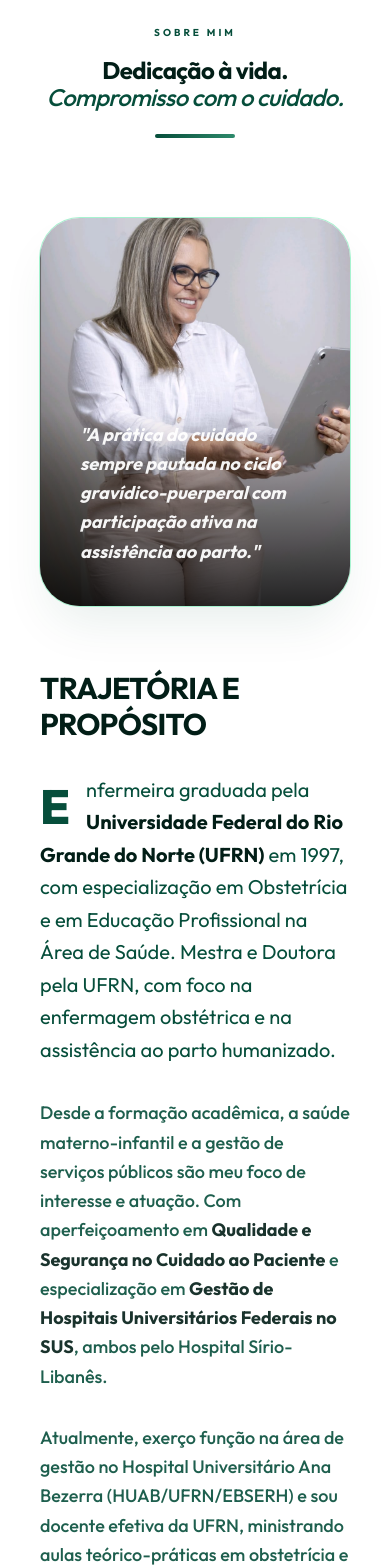
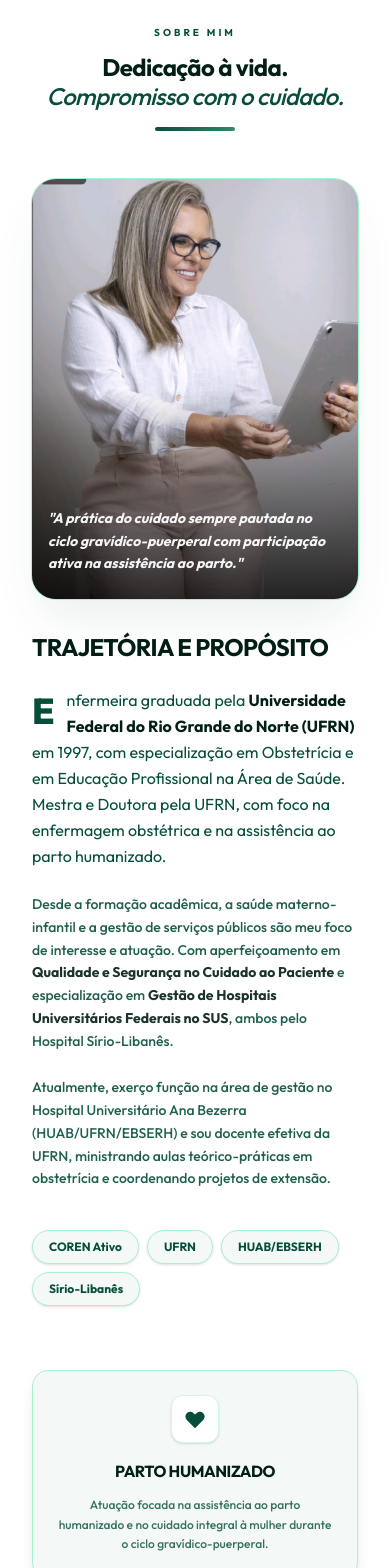
Before and after one commit to MauricioSts/flaviaandreia, a React (Vite) app: page / in a window 390 px wide. Shown: the part 1120-2688 px from the top of the page. Built offline with nearby package versions, Linux system fonts and the light colour scheme.

Commit message:
fix bugs

```diff
--- a/src/components/About.jsx
+++ b/src/components/About.jsx
@@ -28,23 +28,22 @@ const highlights = [
 
 export default function About() {
     const sectionRef = useRef(null)
-    const isInView = useInView(sectionRef, { once: true, margin: '-100px' })
+    const isInView = useInView(sectionRef, { once: true, amount: 0.2 })
 
     return (
-        <section id="about" className="py-24 sm:py-32 bg-surface-secondary overflow-hidden">
-            <div className="max-w-7xl mx-auto px-6">
+        <section id="about" ref={sectionRef} className="py-16 sm:py-24 lg:py-32 bg-surface-secondary overflow-hidden">
+            <div className="max-w-7xl mx-auto px-4 sm:px-6">
                 {/* Section Header */}
                 <motion.div
-                    ref={sectionRef}
-                    initial={{ opacity: 0, y: 30 }}
-                    animate={isInView ? { opacity: 1, y: 0 } : {}}
-                    transition={{ duration: 0.8 }}
-                    className="text-center mb-20 max-w-2xl mx-auto"
+                    initial={{ opacity: 0, y: 20 }}
+                    animate={isInView ? { opacity: 1, y: 0 } : { opacity: 0, y: 20 }}
+                    transition={{ duration: 0.6 }}
+                    className="text-center mb-12 sm:mb-16 lg:mb-20 max-w-2xl mx-auto"
                 >
-                    <span className="text-[10px] font-bold text-primary uppercase tracking-[0.3em] mb-4 block">
+                    <span className="text-[10px] font-bold text-primary uppercase tracking-[0.3em] mb-3 sm:mb-4 block">
                         Sobre Mim
                     </span>
-                    <h2 className="text-4xl sm:text-5xl lg:text-6xl font-bold tracking-tight mb-6">
+                    <h2 className="text-3xl sm:text-4xl lg:text-5xl xl:text-6xl font-bold tracking-tight mb-4 sm:mb-6">
                         Dedicação à vida.
                         <br />
                         <span className="text-text-secondary font-medium italic">Compromisso com o cuidado.</span>
@@ -53,25 +52,25 @@ export default function About() {
                 </motion.div>
 
                 {/* Bio + Image */}
-                <div className="grid lg:grid-cols-12 gap-16 items-center mb-32">
+                <div className="grid lg:grid-cols-12 gap-8 sm:gap-12 lg:gap-16 items-center mb-16 sm:mb-24 lg:mb-32">
                     <motion.div
-                        initial={{ opacity: 0, x: -60 }}
-                        animate={isInView ? { opacity: 1, x: 0 } : {}}
-                        transition={{ duration: 1, delay: 0.2 }}
+                        initial={{ opacity: 0, y: 30 }}
+                        animate={isInView ? { opacity: 1, y: 0 } : { opacity: 0, y: 30 }}
+                        transition={{ duration: 0.8, delay: 0.2 }}
                         className="lg:col-span-5 relative"
                     >
-                        <div className="relative rounded-[40px] lg:rounded-[80px] overflow-hidden shadow-2xl shadow-primary/10 aspect-[4/5] sm:aspect-square lg:aspect-auto lg:h-[650px] ring-1 ring-border">
+                        <div className="relative rounded-3xl sm:rounded-[40px] lg:rounded-[60px] overflow-hidden shadow-2xl shadow-primary/10 ring-1 ring-border">
                             <img
                                 src="/images/foto1.jpeg"
                                 alt="Enfermagem obstétrica"
-                                className="w-full h-full object-cover transition-transform duration-1000 transform hover:scale-105"
+                                className="w-full h-auto object-cover"
                             />
                             {/* Overlay gradient */}
                             <div className="absolute inset-x-0 bottom-0 h-1/2 bg-gradient-to-t from-black/80 to-transparent" />
 
                             {/* Quote overlay */}
-                            <div className="absolute bottom-10 left-10 right-10">
-                                <p className="text-white text-lg font-bold italic leading-relaxed opacity-95">
+                            <div className="absolute bottom-6 sm:bottom-8 lg:bottom-10 left-4 sm:left-6 lg:left-10 right-4 sm:right-6 lg:right-10">
+                                <p className="text-white text-sm sm:text-base lg:text-lg font-bold italic leading-relaxed opacity-95">
                                     "A prática do cuidado sempre pautada no ciclo gravídico-puerperal
                                     com participação ativa na assistência ao parto."
                                 </p>
@@ -84,33 +83,34 @@ export default function About() {
                     </motion.div>
 
                     <motion.div
-                        initial={{ opacity: 0, x: 60 }}
-                        animate={isInView ? { opacity: 1, x: 0 } : {}}
-                        transition={{ duration: 1, delay: 0.4 }}
-                        className="lg:col-span-7 space-y-8"
+                        initial={{ opacity: 0, y: 30 }}
+                        animate={isInView ? { opacity: 1, y: 0 } : { opacity: 0, y: 30 }}
+                        transition={{ duration: 0.8, delay: 0.4 }}
+                        className="lg:col-span-7 space-y-6 sm:space-y-8"
                     >
-                        <h3 className="text-3xl font-bold text-text-primary uppercase tracking-tight">Trajetória e Propósito</h3>
-                        <p className="text-xl text-text-secondary leading-relaxed first-letter:text-5xl first-letter:font-extrabold first-letter:text-primary first-letter:float-left first-letter:mr-4 first-letter:mt-2">
-                            Enfermeira graduada pela <strong className="text-text-primary">Universidade Federal do Rio Grande do Norte (UFRN)</strong> em 1997,
+                        <h3 className="text-2xl sm:text-3xl font-bold text-text-primary uppercase tracking-tight">Trajetória e Propósito</h3>
+                        <p className="text-base sm:text-lg lg:text-xl text-text-secondary leading-relaxed">
+                            <span className="text-4xl sm:text-5xl font-extrabold text-primary float-left mr-3 sm:mr-4 mt-1 sm:mt-2">E</span>
+                            nfermeira graduada pela <strong className="text-text-primary">Universidade Federal do Rio Grande do Norte (UFRN)</strong> em 1997,
                             com especialização em Obstetrícia e em Educação Profissional na Área de Saúde.
                             Mestra e Doutora pela UFRN, com foco na enfermagem obstétrica e na assistência ao parto humanizado.
                         </p>
-                        <p className="text-lg text-text-secondary leading-relaxed font-medium opacity-90">
+                        <p className="text-sm sm:text-base lg:text-lg text-text-secondary leading-relaxed font-medium opacity-90">
                             Desde a formação acadêmica, a saúde materno-infantil e a gestão de serviços públicos são meu foco de interesse e atuação.
                             Com aperfeiçoamento em <strong className="text-text-primary">Qualidade e Segurança no Cuidado ao Paciente</strong> e
                             especialização em <strong className="text-text-primary">Gestão de Hospitais Universitários Federais no SUS</strong>,
                             ambos pelo Hospital Sírio-Libanês.
                         </p>
-                        <p className="text-lg text-text-secondary leading-relaxed font-medium opacity-90">
+                        <p className="text-sm sm:text-base lg:text-lg text-text-secondary leading-relaxed font-medium opacity-90">
                             Atualmente, exerço função na área de gestão no Hospital Universitário Ana Bezerra (HUAB/UFRN/EBSERH)
                             e sou docente efetiva da UFRN, ministrando aulas teórico-práticas em obstetrícia e coordenando projetos de extensão.
                         </p>
 
-                        <div className="flex flex-wrap gap-3 pt-6">
+                        <div className="flex flex-wrap gap-2 sm:gap-3 pt-4 sm:pt-6">
                             {['COREN Ativo', 'UFRN', 'HUAB/EBSERH', 'Sírio-Libanês'].map((tag) => (
                                 <span
                                     key={tag}
-                                    className="px-6 py-2.5 rounded-full bg-surface border border-border text-text-secondary text-sm font-bold transition-all hover:bg-primary-50 hover:text-primary hover:border-primary-100 shadow-sm"
+                                    className="px-4 sm:px-6 py-2 sm:py-2.5 rounded-full bg-surface border border-border text-text-secondary text-xs sm:text-sm font-bold transition-all hover:bg-primary-50 hover:text-primary hover:border-primary-100 shadow-sm active:scale-95"
                                 >
                                     {tag}
                                 </span>
@@ -120,22 +120,21 @@ export default function About() {
                 </div>
 
                 {/* Highlights Grid */}
-                <div className="grid sm:grid-cols-2 lg:grid-cols-4 gap-8">
+                <div className="grid grid-cols-1 sm:grid-cols-2 lg:grid-cols-4 gap-4 sm:gap-6 lg:gap-8">
                     {highlights.map((item, i) => (
                         <motion.div
                             key={item.title}
-                            initial={{ opacity: 0, y: 40 }}
-                            whileInView={{ opacity: 1, y: 0 }}
-                            viewport={{ once: true }}
-                            transition={{ duration: 0.8, delay: i * 0.1, ease: "easeOut" }}
+                            initial={{ opacity: 0, y: 20 }}
+                            animate={isInView ? { opacity: 1, y: 0 } : { opacity: 0, y: 20 }}
+                            transition={{ duration: 0.6, delay: 0.6 + (i * 0.1) }}
                             className="group"
                         >
-                            <div className="h-full bg-surface rounded-[32px] p-8 border border-border shadow-xl shadow-black/5 transition-all duration-500 hover:shadow-2xl hover:shadow-primary/10 hover:-translate-y-2 flex flex-col items-center text-center">
-                                <div className="w-14 h-14 rounded-2xl bg-surface-secondary flex items-center justify-center mb-8 transition-all duration-500 group-hover:bg-primary group-hover:rotate-6 border border-border-light shadow-sm">
-                                    <item.icon className="text-primary group-hover:text-white transition-colors duration-500" size={28} />
+                            <div className="h-full bg-surface rounded-2xl sm:rounded-3xl p-6 sm:p-8 border border-border shadow-lg hover:shadow-xl transition-all duration-300 hover:-translate-y-1 flex flex-col items-center text-center">
+                                <div className="w-12 h-12 sm:w-14 sm:h-14 rounded-xl sm:rounded-2xl bg-surface-secondary flex items-center justify-center mb-4 sm:mb-6 transition-all duration-300 group-hover:bg-primary group-hover:scale-110 border border-border-light shadow-sm">
+                                    <item.icon className="text-primary group-hover:text-white transition-colors duration-300" size={24} />
                                 </div>
-                                <h4 className="text-lg font-bold text-text-primary mb-4 tracking-tight uppercase">{item.title}</h4>
-                                <p className="text-sm text-text-secondary leading-relaxed font-medium opacity-80">{item.description}</p>
+                                <h4 className="text-base sm:text-lg font-bold text-text-primary mb-3 sm:mb-4 tracking-tight uppercase">{item.title}</h4>
+                                <p className="text-xs sm:text-sm text-text-secondary leading-relaxed font-medium opacity-80">{item.description}</p>
                             </div>
                         </motion.div>
                     ))}
```
